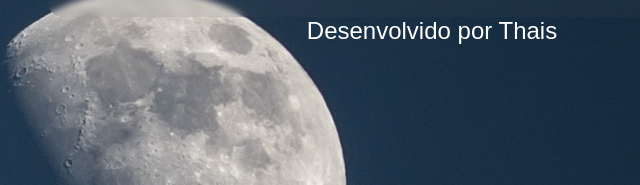
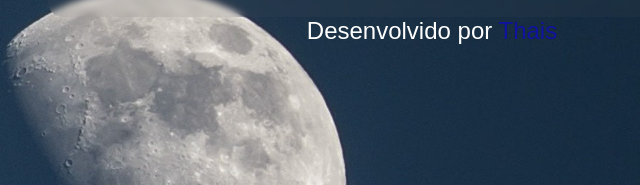
Before and after one commit to thaissradl/Site-Lua, a plain HTML site: page index.html in a window 1280 px wide. Shown: the part 405-590 px from the top of the page, 208-848 px from the left. Drawn offline with Linux system fonts and the light colour scheme.

Commit message:
Update style.css

```diff
--- a/styles/style.css
+++ b/styles/style.css
@@ -92,6 +92,10 @@ footer {
 }
 
 footer > p > a {
-  color: white;
+  color: #0e0eb3cf;
   text-decoration: none;
 }
+
+footer > p > a:hover {
+  color: #4747ff;
+}
```
